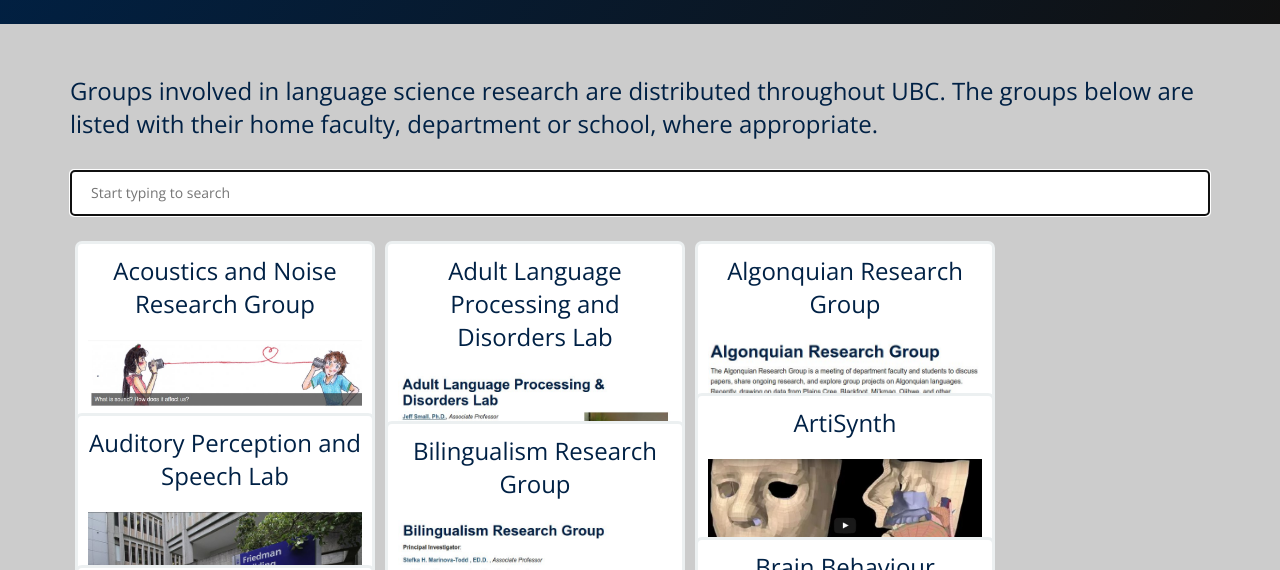
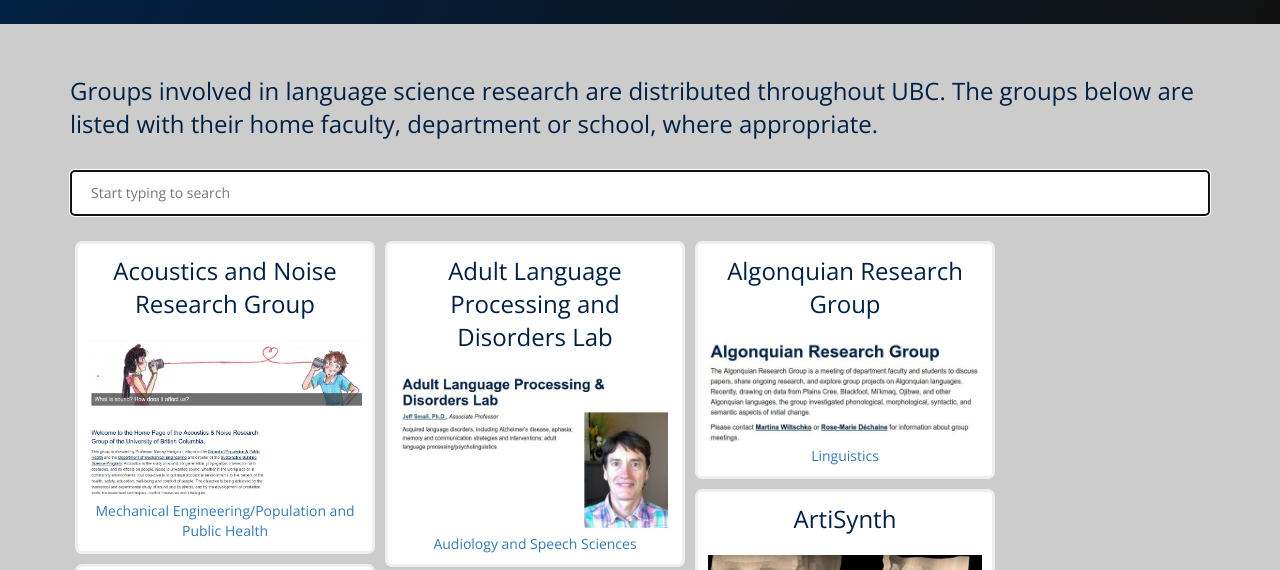
Before and after one commit to dohliam/langsci, a plain HTML site: page index.html in a window 1280 px wide. Shown: the part 168-738 px from the top of the page. Drawn offline with nearby package versions, Linux system fonts and the light colour scheme.

Commit message:
fix layout issue with image loading

```diff
--- a/index.html
+++ b/index.html
@@ -8,7 +8,8 @@
     <link rel="icon" href="favicon.ico" type="image/x-icon">
     <link rel="stylesheet" href="https://maxcdn.bootstrapcdn.com/bootstrap/3.3.6/css/bootstrap.min.css" integrity="sha384-1q8mTJOASx8j1Au+a5WDVnPi2lkFfwwEAa8hDDdjZlpLegxhjVME1fgjWPGmkzs7" crossorigin="anonymous">
     <link rel="stylesheet" type="text/css" href="style.css">
-    <script src="https://npmcdn.com/isotope-layout@3.0/dist/isotope.pkgd.min.js"></script>
+    <script src="https://unpkg.com/isotope-layout@3/dist/isotope.pkgd.min.js"></script>
+    <script src="https://unpkg.com/imagesloaded@4/imagesloaded.pkgd.min.js"></script>
     <!-- Objects -->
     <script type=text/javascript src="objects.js"></script>
     <script type=text/javascript>
--- a/quicksearch.js
+++ b/quicksearch.js
@@ -19,9 +19,15 @@ var qsRegex;
 
 // init Isotope
 var grid = document.querySelector('.grid');
-var iso = new Isotope( grid, {
-  itemSelector: '.searchable-item',
-  layoutMode: 'masonry'
+var iso;
+
+imagesLoaded( grid, function() {
+  // init Isotope after all images have loaded
+  iso = new Isotope( grid, {
+    itemSelector: '.searchable-item',
+    percentPosition: true,
+    layoutMode: 'masonry'
+  });
 });
 
 // use value of search field to filter
```
